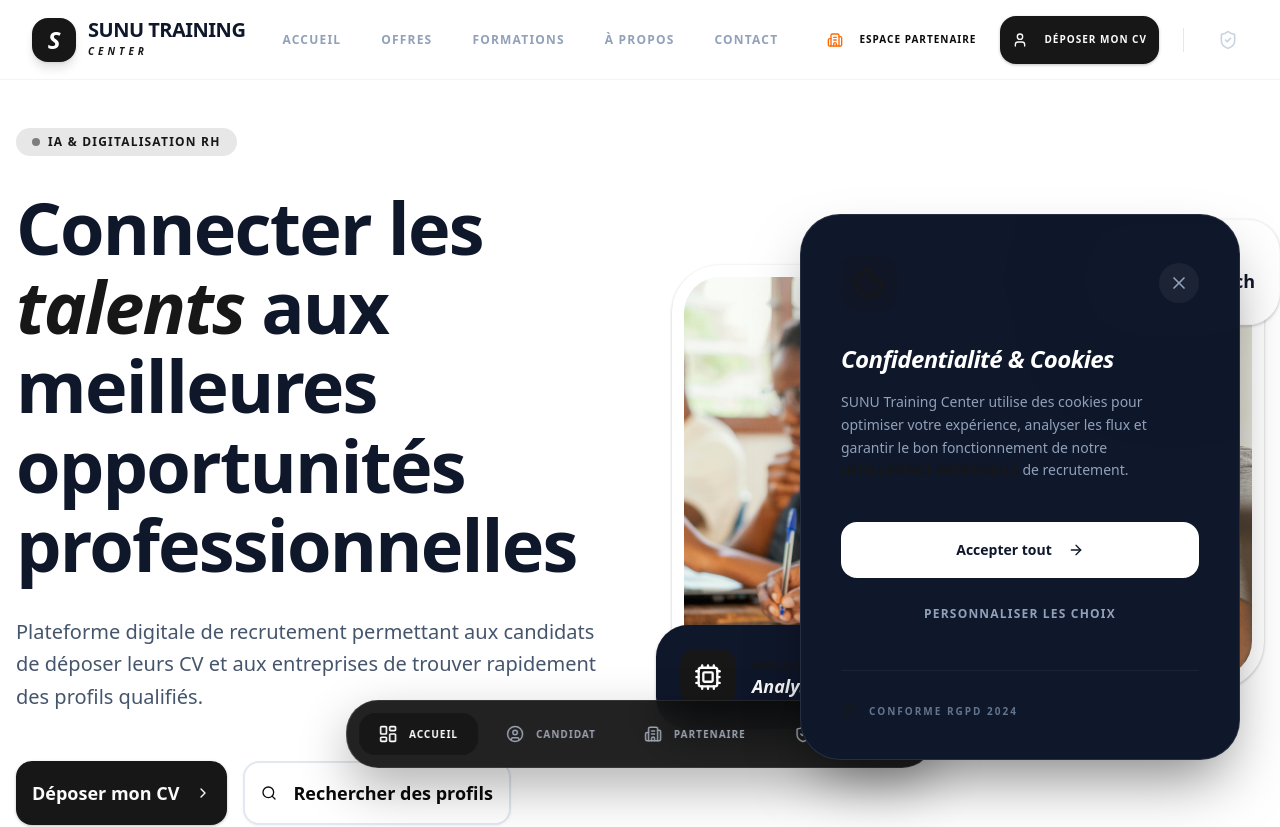
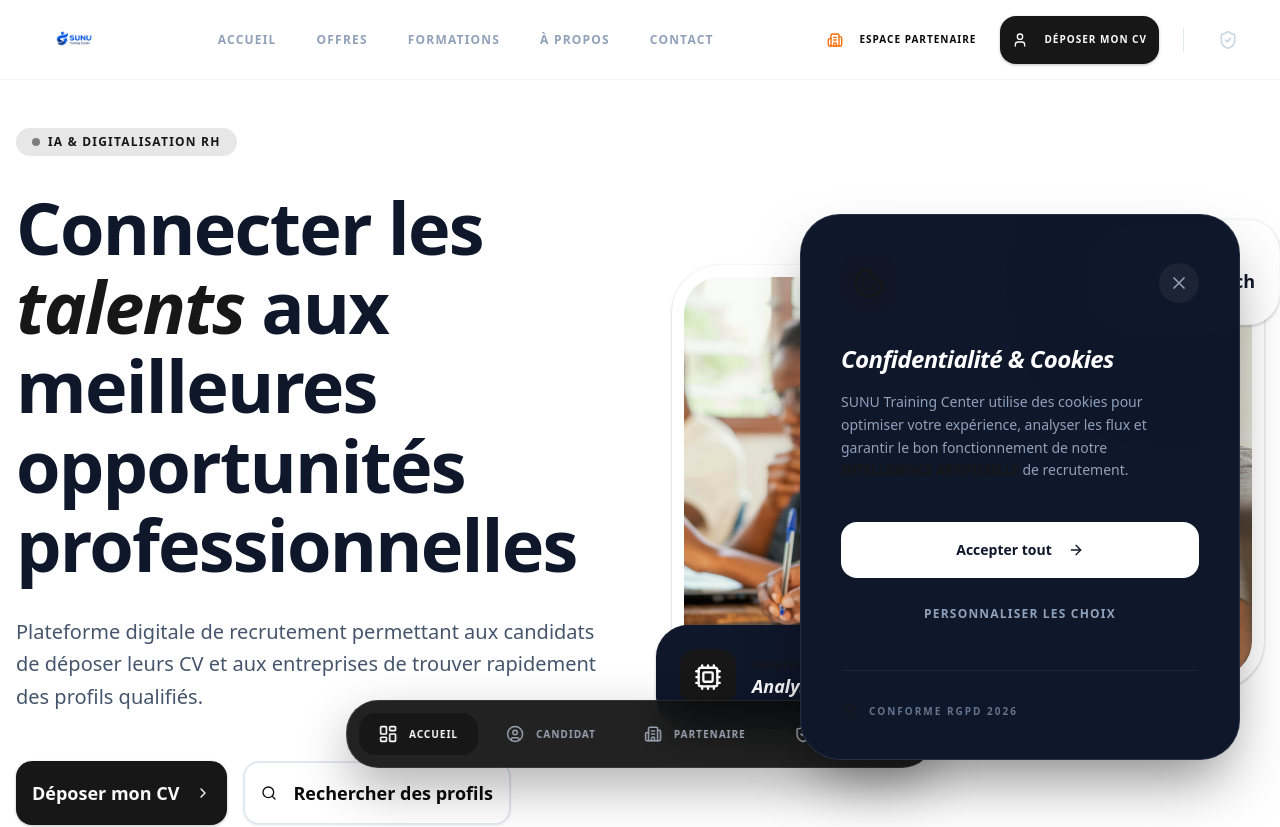
Before and after one commit to mouhamedsogue-art/sunu-training, a React (Vite) app: page / in a window 1280 px wide. Shown: the top 827 px of the page. Built offline with nearby package versions, Linux system fonts and the light colour scheme.

Commit message:
last commit

```diff
--- a/index.html
+++ b/index.html
@@ -2,13 +2,13 @@
 <html lang="en">
   <head>
     <meta charset="UTF-8" />
-    <link rel="icon" type="image/svg+xml" href="/favicon.ico" />
+    <link rel="icon" type="image/png" href="/logo.png" />
     <meta name="viewport" content="width=device-width, initial-scale=1.0" />
-    <meta name="description" content="Gebeya Dala Generated Project" />
-    <meta name="author" content="Gebeya Dala" />
+    <meta name="description" content="SUNU Training Center, plateforme digitale de recrutement et de formation professionnelle." />
+    <meta name="author" content="SUNU Training Center" />
     <meta
       name="keywords"
-      content="Gebeya Dala, AI, web development, generated project, React, Vite, Nextjs"
+      content="SUNU Training Center, recrutement, formation professionnelle, IA, Dakar, talents"
     />
     <meta name="robots" content="index, follow" />
     <meta name="theme-color" content="#ffffff" />
@@ -16,28 +16,28 @@
     <!-- Open Graph / Facebook -->
     <meta property="og:type" content="website" />
     <meta property="og:url" content="/" />
-    <meta property="og:title" content="Gebeya Dala" />
-    <meta property="og:description" content="Gebeya Dala Generated Project" />
-    <meta property="og:image" content="/gebeya.webp" />
-    <meta property="og:site_name" content="Gebeya Dala" />
+    <meta property="og:title" content="SUNU Training Center" />
+    <meta property="og:description" content="Plateforme digitale de recrutement et de formation professionnelle." />
+    <meta property="og:image" content="/logo.png" />
+    <meta property="og:site_name" content="SUNU Training Center" />
 
     <!-- Twitter -->
     <meta property="twitter:card" content="summary_large_image" />
     <meta property="twitter:url" content="/" />
-    <meta property="twitter:title" content="Gebeya Dala" />
+    <meta property="twitter:title" content="SUNU Training Center" />
     <meta
       property="twitter:description"
-      content="Gebeya Dala Generated Project"
+      content="Plateforme digitale de recrutement et de formation professionnelle."
     />
-    <meta property="twitter:image" content="/gebeya.webp" />
+    <meta property="twitter:image" content="/logo.png" />
 
     <!-- Additional meta tags -->
     <meta name="apple-mobile-web-app-capable" content="yes" />
     <meta name="apple-mobile-web-app-status-bar-style" content="default" />
-    <meta name="apple-mobile-web-app-title" content="Gebeya Dala" />
+    <meta name="apple-mobile-web-app-title" content="SUNU Training Center" />
     <meta name="format-detection" content="telephone=no" />
 
-    <title>Gebeya Dala</title>
+    <title>SUNU Training Center</title>
   </head>
   <body>
     <div id="root"></div>
--- a/src/components/admin/AdminDashboard.tsx
+++ b/src/components/admin/AdminDashboard.tsx
@@ -146,7 +146,7 @@ const AdminDashboard: React.FC<AdminDashboardProps> = ({ onExit }) => {
             <div className="flex items-center gap-4 pl-6 border-l border-slate-200">
               <div className="text-right hidden sm:block">
                 <p className="text-sm font-black text-slate-900 leading-none">Admin SUNU</p>
-                <p className="text-[10px] text-primary font-black uppercase tracking-widest mt-1">Supervision 2024</p>
+                <p className="text-[10px] text-primary font-black uppercase tracking-widest mt-1">Supervision 2026</p>
               </div>
               <div className="w-12 h-12 rounded-2xl bg-slate-900 flex items-center justify-center font-black text-white shadow-xl shadow-slate-900/10">
                 AD
--- a/src/components/candidate/CandidatePortal.tsx
+++ b/src/components/candidate/CandidatePortal.tsx
@@ -244,7 +244,7 @@ const CandidatePortal: React.FC<CandidatePortalProps> = ({ onExit }) => {
                     <div className="w-10 h-10 bg-white rounded-xl flex items-center justify-center text-orange-600 shadow-sm shrink-0">
                       <Target size={20} />
                     </div>
-                    <p className="text-xs font-bold text-orange-800 leading-tight">Prochaine session GRC : <span className="font-black">15 Avril 2024</span>. Inscrivez-vous avant qu'il ne soit trop tard !</p>
+                    <p className="text-xs font-bold text-orange-800 leading-tight">Prochaine session GRC : <span className="font-black">15 Avril 2026</span>. Inscrivez-vous avant qu'il ne soit trop tard !</p>
                   </div>
                 </div>
               </div>
--- a/src/components/landing/LandingPage.tsx
+++ b/src/components/landing/LandingPage.tsx
@@ -1,5 +1,5 @@
 import React from 'react';
-import { Briefcase, Users, Cpu, GraduationCap, BarChart, ShieldCheck, Mail, Phone, MapPin, Search } from 'lucide-react';
+import { Mail, Phone, MapPin } from 'lucide-react';
 import Navbar from './Navbar';
 import Hero from './Hero';
 import Stats from './Stats';
@@ -162,10 +162,13 @@ const LandingPage: React.FC<LandingPageProps> = ({ onCandidateClick, onPartnerCl
           <div className="grid md:grid-cols-4 gap-16">
             <div className="col-span-1 md:col-span-2">
               <div className="flex items-center gap-3 mb-8">
-                <div className="w-12 h-12 bg-primary rounded-xl flex items-center justify-center shadow-lg shadow-primary/20">
-                  <span className="text-white font-black text-2xl italic">S</span>
+                <div className="inline-flex bg-white rounded-2xl px-4 py-3 shadow-lg shadow-primary/10">
+                  <img
+                    src="/logo.png"
+                    alt="SUNU Training Center"
+                    className="h-16 w-auto max-w-[240px] object-contain"
+                  />
                 </div>
-                <span className="text-3xl font-black tracking-tighter">SUNU Training <span className="text-primary italic">Center</span></span>
               </div>
               <p className="text-gray-400 max-w-md text-lg leading-relaxed mb-10">
                 L'excellence dans le recrutement digitalisé et la formation professionnelle. Nous bâtissons le pont entre les talents africains et les opportunités mondiales.
@@ -198,7 +201,7 @@ const LandingPage: React.FC<LandingPageProps> = ({ onCandidateClick, onPartnerCl
             </div>
           </div>
           <div className="border-t border-white/5 mt-24 pt-10 text-center text-gray-500 text-sm font-bold uppercase tracking-widest">
-            &copy; 2024 SUNU Training Center. Digitalisé avec passion.
+            &copy; 2026 SUNU Training Center. Digitalisé avec passion.
           </div>
         </div>
       </footer>
--- a/src/components/landing/Navbar.tsx
+++ b/src/components/landing/Navbar.tsx
@@ -1,6 +1,5 @@
 import React, { useState } from 'react';
 import {
-  Briefcase,
   Menu,
   X,
   User,
@@ -32,13 +31,11 @@ const Navbar: React.FC<NavbarProps> = ({ onCandidateClick, onPartnerClick, onAdm
         <div className="flex items-center justify-between">
           {/* Logo */}
           <div className="flex items-center gap-3 cursor-pointer group" onClick={() => window.scrollTo({ top: 0, behavior: 'smooth' })}>
-            <div className="w-11 h-11 bg-primary rounded-2xl flex items-center justify-center shadow-xl shadow-primary/20 group-hover:scale-110 transition-transform">
-              <span className="text-white font-black text-2xl italic">S</span>
-            </div>
-            <div className="flex flex-col">
-              <span className="text-xl font-black tracking-tight leading-none text-slate-900 uppercase">SUNU Training</span>
-              <span className="text-[10px] text-primary font-black uppercase tracking-[0.4em] mt-1 italic">Center</span>
-            </div>
+            <img
+              src="/logo.png"
+              alt="SUNU Training Center"
+              className="h-14 w-auto max-w-[190px] object-contain transition-transform duration-300 group-hover:scale-105"
+            />
           </div>
 
           {/* Desktop Nav */}
--- a/src/components/partner/PartnerDashboard.tsx
+++ b/src/components/partner/PartnerDashboard.tsx
@@ -40,8 +40,8 @@ const PartnerDashboard: React.FC<PartnerDashboardProps> = ({ onExit }) => {
 
   const requests = [
     { id: 'REQ-001', role: 'Conseiller GRC', count: 5, status: 'Matching IA', date: "Aujourd'hui, 10:45", progress: 65 },
-    { id: 'REQ-002', role: 'Manager CRM', count: 1, status: 'Terminé', date: '05 Mars 2024', progress: 100 },
-    { id: 'REQ-003', role: 'Télévendeur', count: 10, status: 'En attente', date: '14 Mars 2024', progress: 20 },
+    { id: 'REQ-002', role: 'Manager CRM', count: 1, status: 'Terminé', date: '05 Mars 2026', progress: 100 },
+    { id: 'REQ-003', role: 'Télévendeur', count: 10, status: 'En attente', date: '14 Mars 2026', progress: 20 },
   ];
 
   return (
--- a/src/components/shared/CookieConsent.tsx
+++ b/src/components/shared/CookieConsent.tsx
@@ -60,7 +60,7 @@ const CookieConsent = () => {
 
               <div className="mt-8 pt-8 border-t border-white/5 flex items-center gap-3">
                  <ShieldCheck className="text-primary" size={16} />
-                 <span className="text-[10px] font-black uppercase tracking-[0.2em] text-slate-500">Conforme RGPD 2024</span>
+                 <span className="text-[10px] font-black uppercase tracking-[0.2em] text-slate-500">Conforme RGPD 2026</span>
               </div>
             </div>
           </motion.div>
```
Also changed, not shown: src/components/candidate/TrainingCatalog.tsx (+6 -6 lines), public/logo.png (added).
